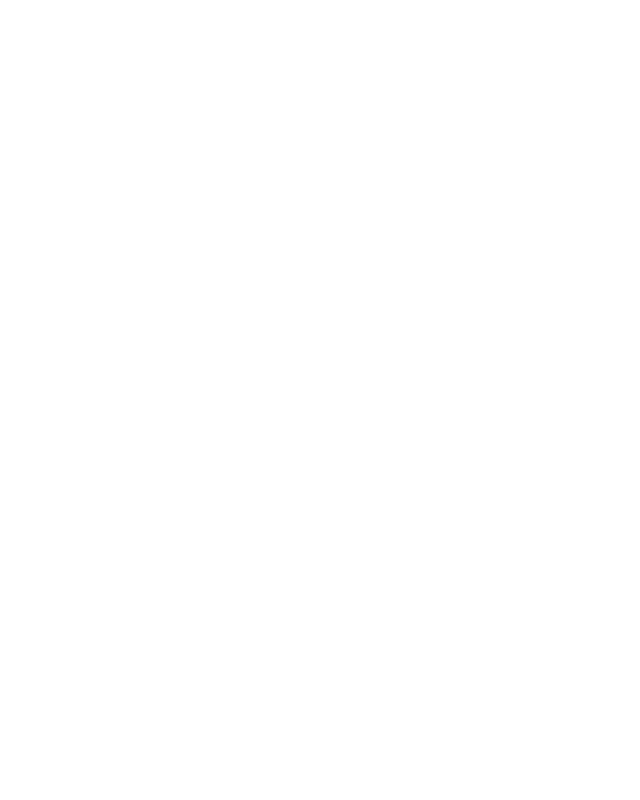
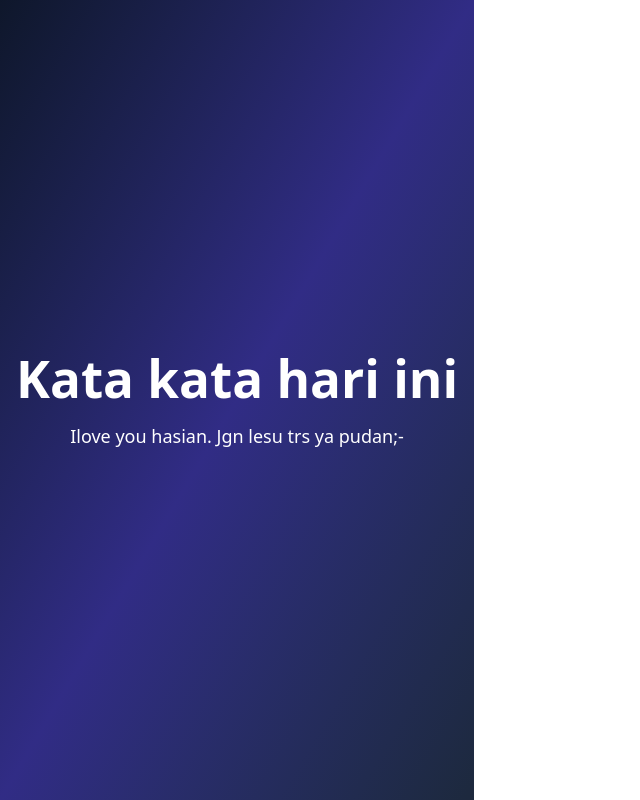
Before and after one commit to wandisng42/belajar-web-react, a React (Vite) app: page /faq in a window 1280 px wide. Shown: the whole page, without its empty margins (0-640 px from the left). Built offline with nearby package versions, Linux system fonts and the light colour scheme.

Commit message:
menambahkan data user

```diff
--- a/src/pages/faq.jsx
+++ b/src/pages/faq.jsx
@@ -2,7 +2,7 @@
 
 export default function Faq() {
   return (
-    <div className="min-h-screen flex items-center justify-center bg-white-to-br from-slate-900 via-indigo-900 to-slate-800 text-white px-4">
+    <div className="min-h-screen flex items-center justify-center bg-linear-to-br from-slate-900 via-indigo-900 to-slate-800 text-white px-4">
       <div className="max-w-xl text-center">
         <h1 className="text-3xl font-bold mb-4">Kata kata hari ini</h1>
         <p className="text-lg">Ilove you hasian. Jgn lesu trs ya pudan;-</p>
```
